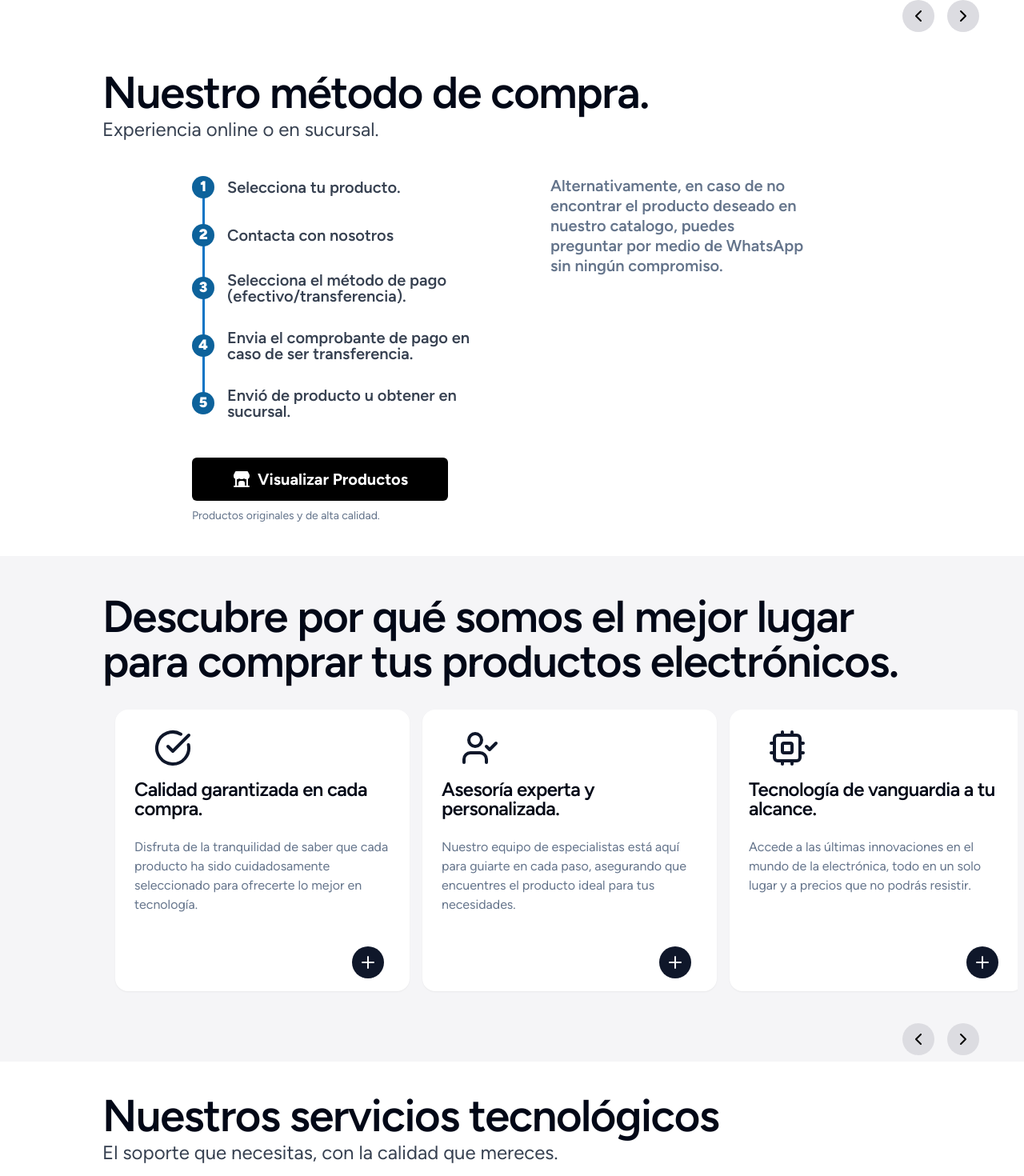
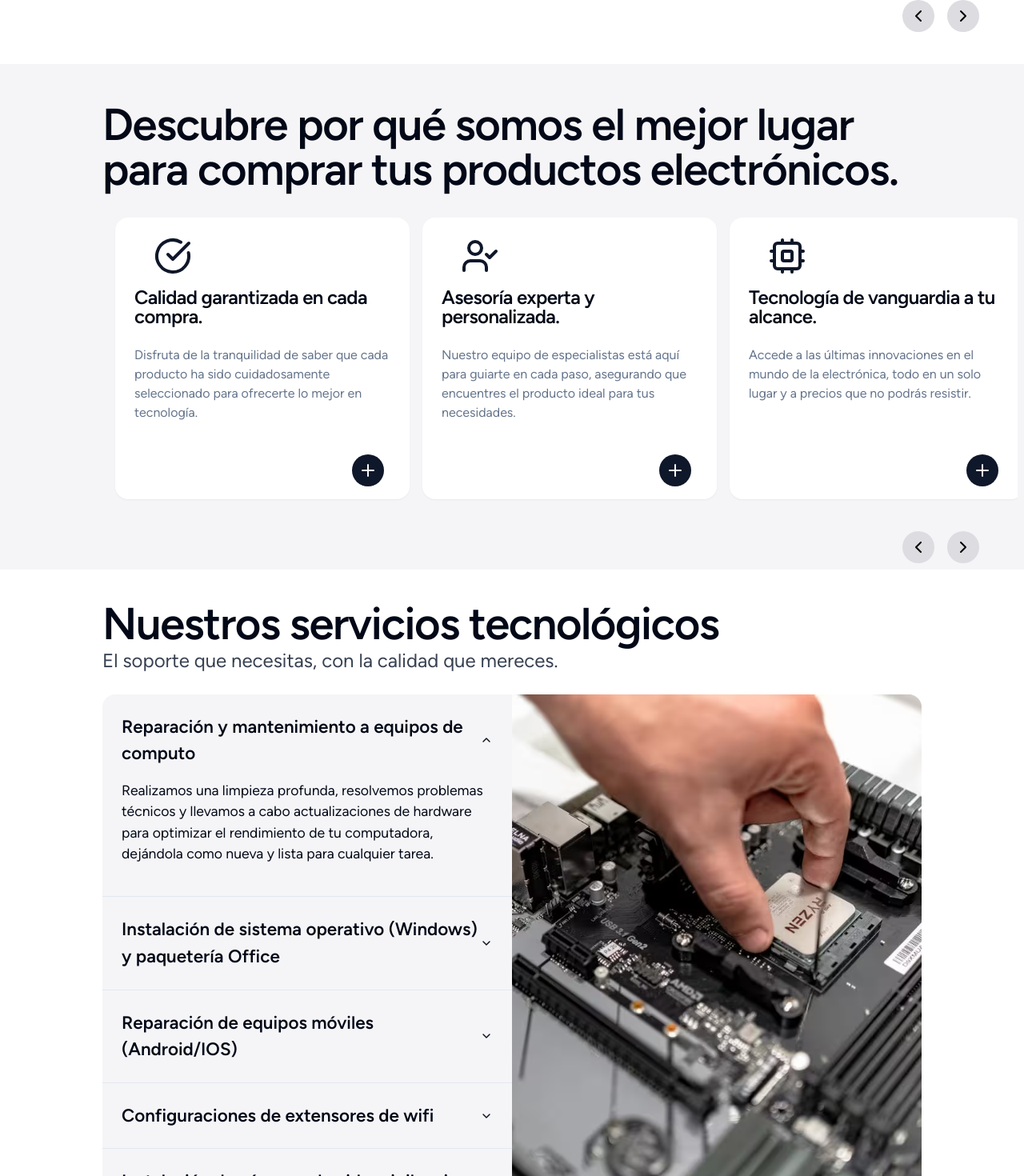
Before and after one commit to AlexisKcc8/servitec-project, a React (Vite) app: page / in a window 1280 px wide. Shown: the part 2642-4112 px from the top of the page at 80% size. Built offline with nearby package versions, Linux system fonts and the light colour scheme; what tailwindcss-animated would draw is missing.

Commit message:
change min width in component Banner Map for remove overflow horizontal

```diff
--- a/src/App.jsx
+++ b/src/App.jsx
@@ -26,7 +26,6 @@ function App() {
         />
         <BannerBrand />
         <ProductCarousel />
-        <PurchaseMethod /> {/*ESTE TIENE PROBLEMAS DE SCROLL VERTICAL*/}
         <IncentivesCarousel />
         <OurServices />
         <BannerMagSafe />
@@ -41,8 +40,12 @@ function App() {
         <div ref={footerRef}>
           <MyFooter />
         </div>
+
+        <DialogModal />
+        {/*
+        <PurchaseMethod />
+         */}
         {/* //modal generico para las cards o componentes que lo necesiten */}
-        <DialogModal />
       </main>
     </>
   );
--- a/src/myComponents/BannerMap.jsx
+++ b/src/myComponents/BannerMap.jsx
@@ -23,7 +23,8 @@ export const BannerMap = () => {
           </h2>
         </ObserverElement>
       </header>
-      <article className=" rounded-2xl w-[90vw] min-h-[60vh] laptop:flex laptop:w-[100%] laptop:min-h-[90vh] relative overflow-hidden">
+
+      <article className=" rounded-2xl min-w-[80vw] max-w-[82vw] min-h-[60vh] laptop:flex laptop:w-[100%] laptop:min-h-[90vh] relative overflow-hidden ">
         <PictureImage
           classNamePicture="object-cover w-full h-full absolute top-0 left-0"
           alt="our store awareness"
--- a/src/myComponents/ContainerCenter.jsx
+++ b/src/myComponents/ContainerCenter.jsx
@@ -4,7 +4,7 @@ export const ContainerCenter = (props) => {
   return (
     <section
       id={idSection}
-      className={`px-5 laptop:w-[80%] m-auto laptop:px-0 my-6 ${className}`}
+      className={`px-5 laptop:w-[80%] m-auto laptop:px-0 my-6 ${className} overflow-hidden`}
     >
       {children}
     </section>
```
